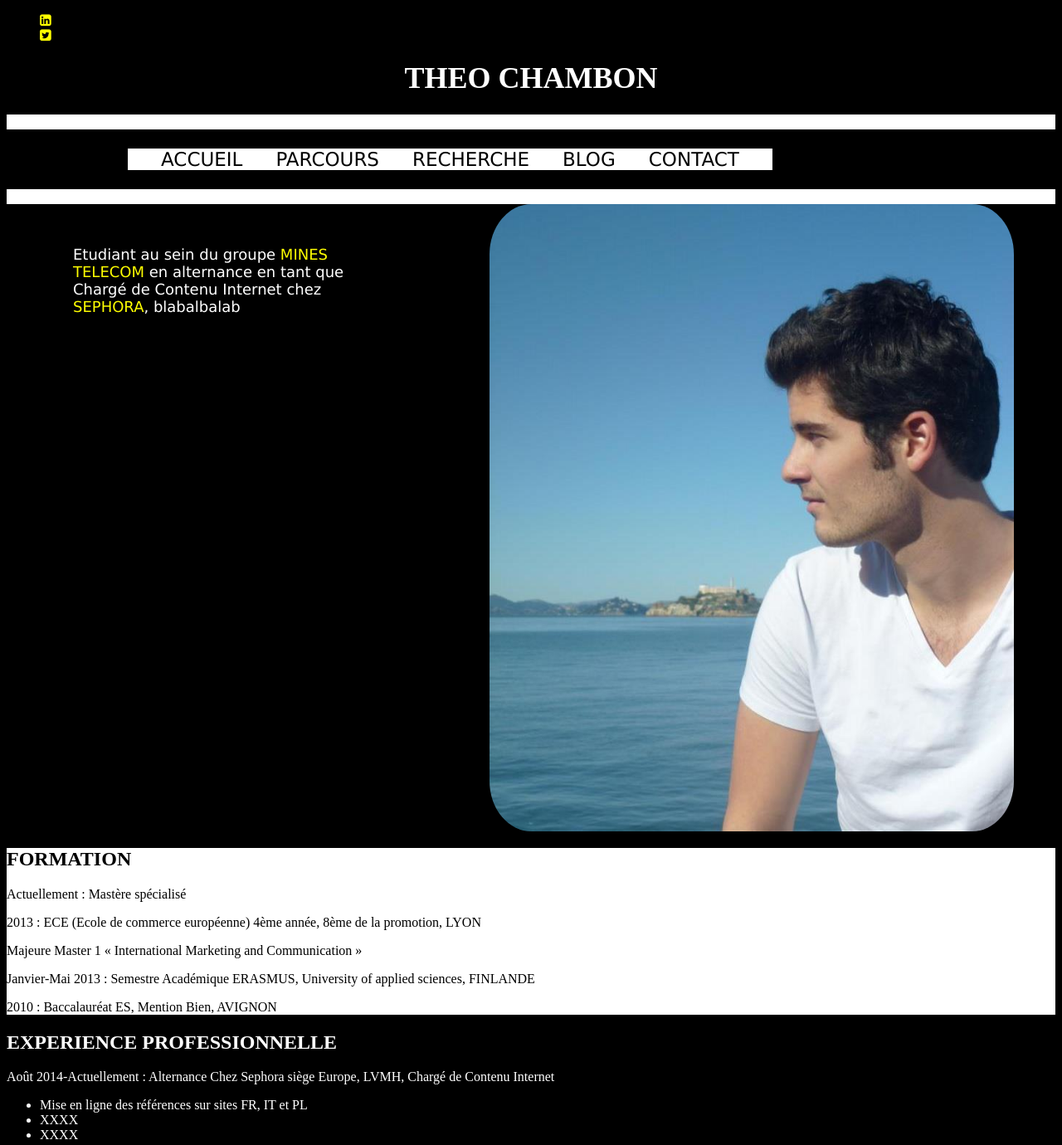
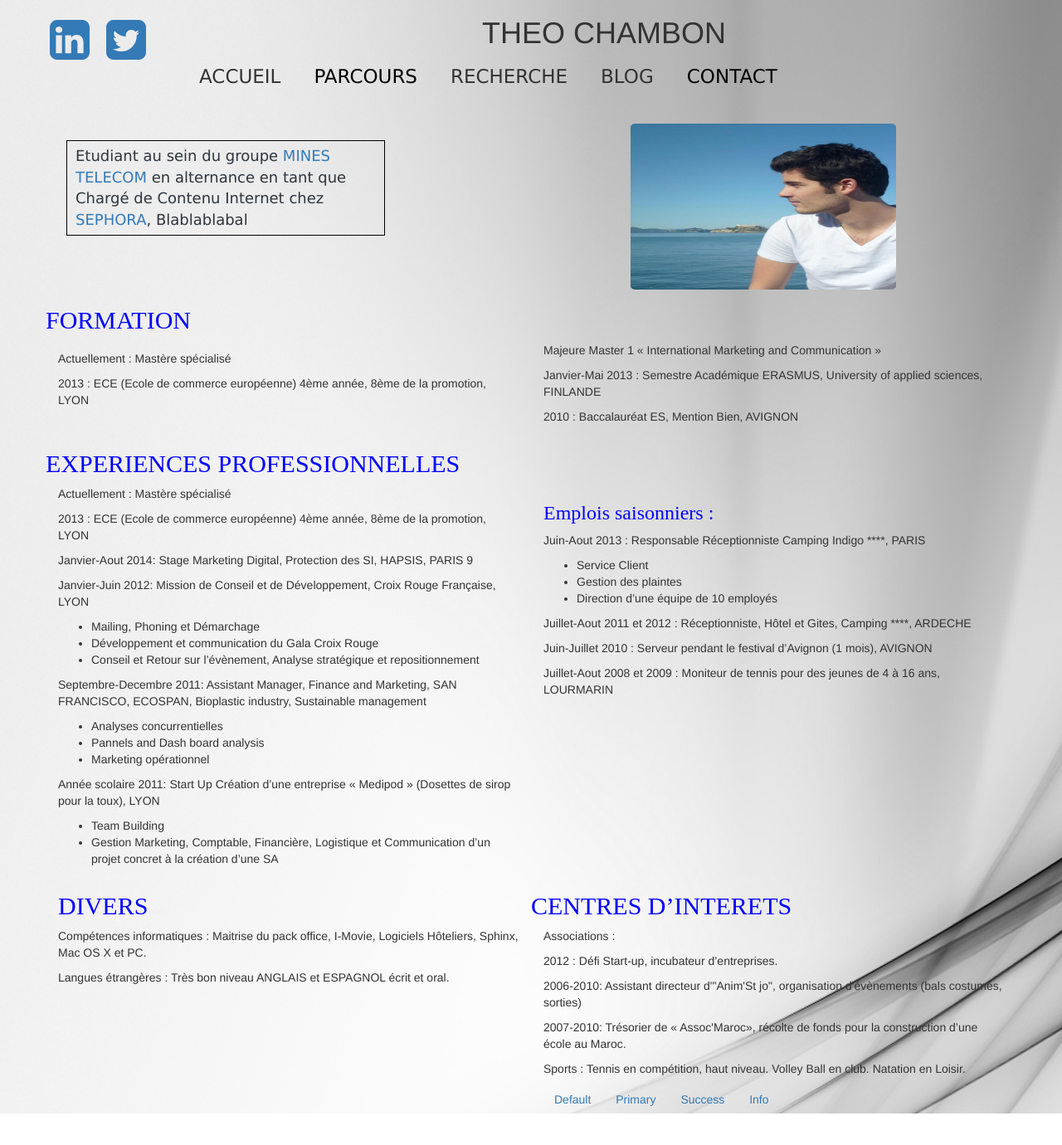
Before and after one commit to theochambon/monsiteessai, a plain HTML site: page index.html in a window 1280 px wide. Shown: the top 1380 px of the page at 83% size. After the commit the page ends 1342 px from the top, so only its background shows below. Drawn offline with nearby package versions, Linux system fonts and the light colour scheme.

Commit message:
3eme journée ok
bien

```diff
--- a/index.html
+++ b/index.html
@@ -1,33 +1,37 @@
 <!DOCTYPE html>
 <html>
 <head>
+  <title>THEO CHAMBON</title>
 
 
-<title>THEO CHAMBON</title>
      <link rel="stylesheet" type="text/css" href="stylesheet.css"/>
-
+     <link href="http://maxcdn.bootstrapcdn.com/font-awesome/4.2.0/css/font-awesome.min.css" rel="stylesheet">
       <meta name="keywords" content="theo, chambon"/>
       <meta name="description" content="XXXX"/>
       <meta charset="utf-8">
-<link href="http://maxcdn.bootstrapcdn.com/font-awesome/4.2.0/css/font-awesome.min.css" rel="stylesheet">
+      <meta name="viewport" content="width=device-width, initial-scale=1.0">
+     <link rel="stylesheet" href="https://maxcdn.bootstrapcdn.com/bootstrap/3.2.0/css/bootstrap.min.css">
+     <link rel="stylesheet" href="https://maxcdn.bootstrapcdn.com/font-awesome/4.1.0/css/font-awesome.min.css">
+     <link rel="stylesheet" href="https://maxcdn.bootstrapcdn.com/bootstrap/3.2.0/css/bootstrap-theme.min.css">
+     <link rel="stylesheet" href="style.css">
 
 </head>
+
 <body>
-    <header class="container" id="SITE_HEADER" >
-    	<div>
-    	<div class="rs">
+  <header id="SITE_HEADER" >
+  <div id="rs">
         <ul>
-    			<li><a href="https://www.linkedin.com/pub/th%C3%A9o-chambon/5b/b65/72a" target="blank"><i class="fa fa-linkedin-square"></i></a></li>
-    			<li><a href="https://twitter.com/TheoChambon"><i class="fa fa-twitter-square"></i></a></li>
+    			<li><a href="https://www.linkedin.com/pub/th%C3%A9o-chambon/5b/b65/72a" target="blank"><i class="fa fa-linkedin-square fa-4x"></i></a></li>
+    			<li><a href="https://twitter.com/TheoChambon" target="blank"><i class="fa fa-twitter-square fa-4x"></i></a></li>
     		</ul>
   </div>
-    		<h1 style="line-height: 1.2em;" class="font_0"><span style="font-size:36px;"><span style="line-height:1.2em;"><span class="color_14">THEO CHAMBON</span></span></span></h1>
+
+    <h1>THEO CHAMBON</h1>
 		</div>
+</header>
 
-<section class="white">B
-</section>
-<section class="black"><nav>
-
+<section>
+  <nav>
     <ul class="titre">
       <li>ACCUEIL </li>
       <li><a href= "#formation"/> PARCOURS  </a></li>
@@ -35,12 +39,11 @@
       <li>BLOG    </li>
       <li><a href ="mailto:theo.chambon@ece-france.com" title="theo.chambon@ece-france/com">CONTACT </a></li>
     </ul>
+
     <div class="clear"></div>
-
   </nav>
 </section>
-<section class="white">B
-</section>
+
 
 
 <img src="402324_2886215443473_1732783393_n.jpg"/>
@@ -48,26 +51,38 @@
 </div>
 
 <div >
-    <aside> Etudiant au sein du groupe  <a href="http://www.mines-telecom.fr/" target="_blank">MINES TELECOM </a> en alternance en tant que Chargé de Contenu Internet chez <a href="http://www.sephora.fr" target="_blank">SEPHORA</a>, blabalbalab</aside>
+    <aside> Etudiant au sein du groupe  <a href="http://www.mines-telecom.fr/" target="_blank">MINES TELECOM </a> en alternance en tant que Chargé de Contenu Internet chez <a href="http://www.sephora.fr" target="_blank">SEPHORA</a>, Blablablabal
+    </aside>
   <div class="clear"></div>
+</div>
 
-</div>
+
+<div class="container">
+  <div class="row">
+  <h2 class="yep">FORMATION</h2>
+    <div class="col-md-6">
      <section id= "formation">
-<h2>FORMATION</h2>
 <p>Actuellement : Mastère spécialisé
 <p>2013 : ECE (Ecole de commerce européenne) 4ème année, 8ème de la promotion, LYON</p>
+    </div>
+    <div class="col-md-6">
 <p>Majeure Master 1 « International Marketing and Communication » </p>
 <p>Janvier-Mai 2013 : Semestre Académique ERASMUS, University of applied sciences, FINLANDE</p>
 <p>2010 : Baccalauréat ES, Mention Bien, AVIGNON </p>
+    </div>
+  </div>
+</div>
 </section>
 
+
+<div class="container">
+  <div class="row">
+  <h2 class="yep">EXPERIENCES PROFESSIONNELLES</h2>
+    <div class="col-md-6">
      <section id= "exp">
-<h2>EXPERIENCE PROFESSIONNELLE</h2>
-<p>Août 2014-Actuellement : Alternance Chez Sephora siège Europe, LVMH, Chargé de Contenu Internet </p>
-<ul>
-<li>Mise en ligne des références sur sites FR, IT et PL</li>
-<li>XXXX</li>
-<li>XXXX</li></ul>
+
+<p>Actuellement : Mastère spécialisé
+<p>2013 : ECE (Ecole de commerce européenne) 4ème année, 8ème de la promotion, LYON</p>
 <p>Janvier-Aout 2014: Stage Marketing Digital, Protection des SI,  HAPSIS,  PARIS 9 </p>
   <p>Janvier-Juin 2012: Mission de Conseil et de Développement, Croix Rouge Française, LYON</p>
     <ul>
@@ -77,34 +92,60 @@
   <p>Septembre-Decembre 2011: Assistant Manager, Finance and Marketing, SAN FRANCISCO, ECOSPAN, Bioplastic industry, Sustainable management</p>
     <ul><li>Analyses concurrentielles</li>
         <li>Pannels and Dash board analysis</li>
-   <li>Marketing opérationnel </li></ul>
-
+        <li>Marketing opérationnel </li>
+    </ul>
   <p>Année scolaire 2011: Start Up Création d’une entreprise « Medipod » (Dosettes de sirop pour la toux), LYON</p>
-<ul><li>Team Building</li>
+    <ul>
+        <li>Team Building</li>
         <li>Gestion Marketing, Comptable, Financière, Logistique et Communication d’un projet concret à la création d’une SA</li></ul>
-
-<h3>Emplois saisonniers :</h3>
+    </div>
+    <div class="col-md-6">
+<h3 class="yep">Emplois saisonniers :</h3>
   <p>Juin-Aout 2013 : Responsable Réceptionniste Camping Indigo ****, PARIS</p>
-<ul><li>Service Client</li>
+    <ul>
+        <li>Service Client</li>
         <li>Gestion des plaintes </li>
         <li>Direction d’une équipe de 10 employés</li></ul>
   <p>Juillet-Aout 2011 et 2012 : Réceptionniste, Hôtel et Gites, Camping ****, ARDECHE</p>
   <p>Juin-Juillet 2010 : Serveur pendant le festival d’Avignon (1 mois), AVIGNON  </p>
   <p>Juillet-Aout 2008 et 2009 : Moniteur de tennis pour des jeunes de 4 à 16 ans, LOURMARIN</p>
+    </div>
+  </div>
+</div>
 </section>
 
+</section>
+
+
+
+<div class="container">
+  <div class="row">
+
+    <div class="col-md-6">
      <section id="divers">
-<h2>DIVERS</h2>
+  <h2 class="yep">DIVERS</h2>
   <p>Compétences informatiques :   Maitrise du pack office, I-Movie, Logiciels Hôteliers, Sphinx, Mac OS X et PC. </p>
   <p>Langues étrangères : Très bon niveau ANGLAIS et ESPAGNOL écrit et oral.</p>
-</section>
+</section></div>
+  <h2 class="yep">CENTRES D’INTERETS</h2>
+    <div class="col-md-6">
+        <section id="centres">
 
-<section id="centres">
-<h2>CENTRES D’INTERETS</h2>
   <p>Associations : </p>
   <p>2012 : Défi Start-up, incubateur d’entreprises.</p>
   <p>2006-2010: Assistant directeur d'"Anim'St jo", organisation d'évènements (bals costumés, sorties)</p>
   <p>2007-2010: Trésorier de « Assoc'Maroc», récolte de fonds pour la construction d’une école au Maroc. </p>
-<p>Sports :
-Tennis en compétition, haut niveau. Volley Ball en club. Natation en Loisir.</p>
+  <p>Sports : Tennis en compétition, haut niveau. Volley Ball en club. Natation en Loisir.</p>
 </section>
+
+
+<a class =" btn "> Default </a >
+<a class =" btn  btn - primary "> Primary </a >
+<a class =" btn  btn - success "> Success </a >
+<a class =" btn  btn - info "> Info </a >
+
+<!-- Including Bootstrap JS (with its jQuery dependency) so that dynamic components work -->
+<script src="https://ajax.googleapis.com/ajax/libs/jquery/1.11.1/jquery.min.js"></script>
+<script src="https://maxcdn.bootstrapcdn.com/bootstrap/3.2.0/js/bootstrap.min.js"></script>
+</body>
+</html>
--- a/stylesheet.css
+++ b/stylesheet.css
@@ -1,18 +1,24 @@
-body {background-color:black;}
+body {background-image: url(fond1.jpeg);}
 
-title{font-color: white;}
+h1{text-align: center;}
 
-h1{color:white;
-	text-align: center;}
+nav {margin-left: 200px;}
 
-nav {margin-left: 146px;
+.yep{
+  font-family: blue;
+  color: blue;
 }
 
-a{text-decoration: none;
-color: yellow; }
+a{text-decoration: none; }
 
-a:hover {opacity: 0,8;
-color: blue;}
+
+a:hover {opacity: 0,8;}
+
+#rs li {list-style-type: none;
+text-decoration: none;
+float: left;
+margin-left: 20px;
+}
 
 .titre {display:block;
 	margin : 5 5 5 100;
@@ -20,7 +26,6 @@ color: blue;}
 	list-style: none;
     font-family: verdana;
     font-size: 23px;
-background-color:white;
 }
 .titre a { color: black;}
 
@@ -31,65 +36,65 @@ background-color:white;
 	list-style: none;
     font-family: verdana;
     font-size: 23px;
-background-color:white;
 }
 
 .clear {clear: both;}
 
     img {display:block;
-    	height:450x;
-    	width: 300;
-    	width:50%;
+    	height:200px;
+    	width: 50px;
+    	width:25%;
     	float:right;
     margin-left:auto;
-    margin-right:50px;
-border-radius: 8%
+    margin-right:200px;
+    margin-top: 30px;
+border-radius: 2%;
  }
 
 
     aside {width: 30%;
     	float: left;
-    	color: white;
+    	color: #2E353D;
     	margin-left:80px;
     	margin-bottom: 50px;
     	margin-top: 50px;
     	font-family: Verdana;
     	font-size: 18px;
+      border : 1px solid black ;
+      padding-top:5px;
+      padding-bottom: 5px;
+      padding-left: 10px;
     }
 
     section{clear: both;}
 
-   #formation {background-color: white;
-   	font-color:black;
+   #formation {
+   	font-color:#2E353D;
 margin-top: 10px;}
 
    #formation .h2 {
-   	font-color:black;
+   	font-color:#2E353D;
 }
 
 
-   #exp {background-color: black;
-   	color:white;
-   }
 
-   #exp .h2 {
- color:white;
+@media (max-width:320px) {  /*small mobile*/
+  h1 {
+    font-size : 15px;
+  }
 }
-
- #divers {background-color: white;
-   	font-color:black;
- }
-
-   #divers .h2 {
-   	font-color:black;;
-   margin-top: 10px}
-
-   #centres {background-color: black;
-   	color:white;}
-
-   #centres .h2 {
-   color:white;
-   margin-top: 10px}
-
-   .white {background-color: white;color: white;}
-   .black {background-color: black;color: black;}
+@media (min-width:321px) and (max-width:959px) {  /*tablet*/
+  h1 {
+    font-size : 20px;
+  }
+}
+@media (min-width:960px) and (max-width:1599px) {  /*desktop*/
+  h1 {
+    font-size : 30px;
+  }
+}
+@media (min-width:1600px) {  /*desktop and tv*/
+  h1 {
+    font-size : 50px;
+  }
+}
```
Also changed, not shown: fond.jpg (added), fond1.jpeg (added). Lines whose indentation alone changed are shown as unchanged.
